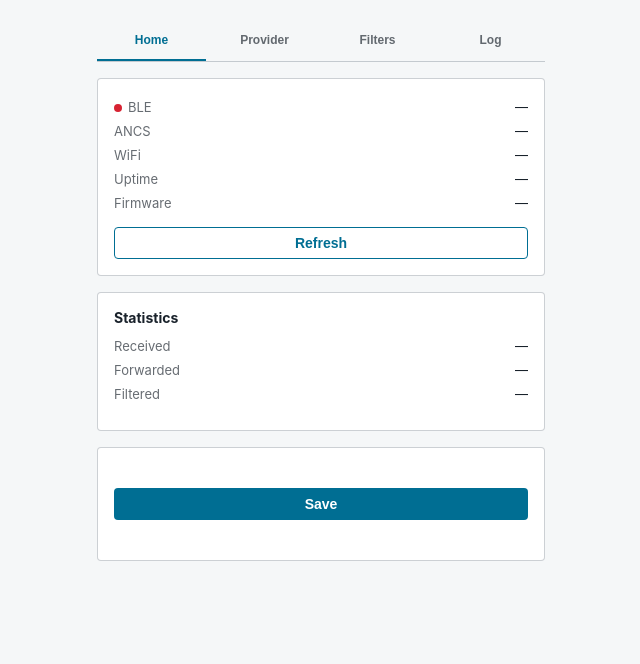
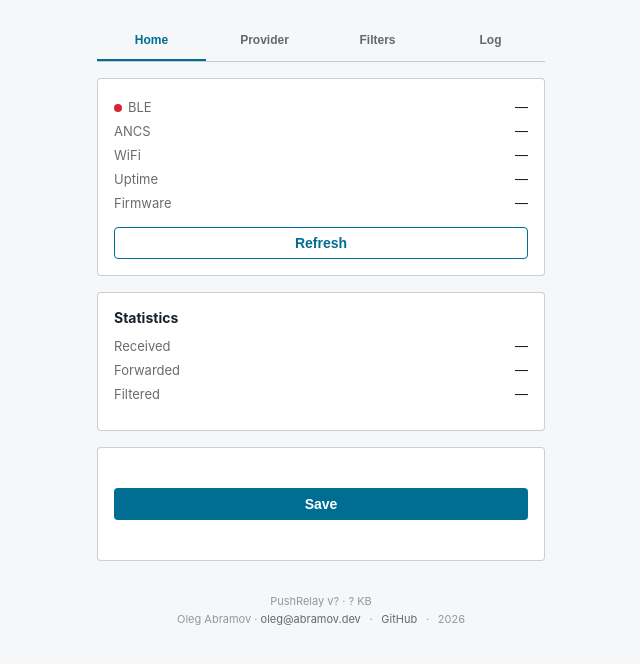
Before and after one commit to MaxLazar/PushRelay, a plain HTML site: page data/index.html in a window 1280 px wide. Shown: the part 64-728 px from the top of the page, without its empty margins (319-959 px from the left). Drawn offline with Linux system fonts and the light colour scheme; no server answers.

Commit message:
ui update

```diff
--- a/data/index.html
+++ b/data/index.html
@@ -130,6 +130,11 @@
   .tab-btn.active { color: var(--ix-primary); border-bottom-color: var(--ix-primary); }
   .tab-panel { display: none; }
   .tab-panel.active { display: block; }
+
+  footer { text-align: center; font-size: 0.6875rem; color: var(--ix-text-weak); padding: var(--ix-space-lg) 0 var(--ix-space-sm); line-height: 1.6; }
+  footer a { color: var(--ix-text-soft); text-decoration: none; }
+  footer a:hover { color: var(--ix-primary); text-decoration: underline; }
+  footer .sep { margin: 0 0.35rem; }
 </style>
 </head>
 <body>
@@ -271,6 +276,17 @@
     <button id="saveBtn">Save</button>
     <div id="saveMsg"></div>
   </div>
+
+  <footer>
+    <div>PushRelay <span id="footerVersion">v?</span> · <span id="footerSize">? KB</span></div>
+    <div>
+      Oleg Abramov · <a href="mailto:oleg@abramov.dev">oleg@abramov.dev</a>
+      <span class="sep">·</span>
+      <a href="https://github.com/MaxLazar/PushRelay" target="_blank" rel="noopener">GitHub</a>
+      <span class="sep">·</span>
+      <span id="footerYear">2026</span>
+    </div>
+  </footer>
 
   <script>
     const providerSelect = document.getElementById('provider');
@@ -486,6 +502,14 @@
 
     document.getElementById('refreshLogBtn').addEventListener('click', loadLog);
 
+    async function loadFooter() {
+      document.getElementById('footerYear').textContent = new Date().getFullYear();
+      const res = await fetch('/api/ota-status');
+      const s = await res.json();
+      document.getElementById('footerVersion').textContent = 'v' + s.firmwareVersion;
+      document.getElementById('footerSize').textContent = (s.sketchSize / 1024).toFixed(0) + ' KB app';
+    }
+
     providerSelect.addEventListener('change', () => showFieldsFor(providerSelect.value));
 
     document.getElementById('saveBtn').addEventListener('click', async () => {
@@ -547,6 +571,7 @@
     loadStatus();
     loadStats();
     loadLog();
+    loadFooter();
   </script>
 </body>
 </html>
```
Also changed, not shown: 1 other file.
